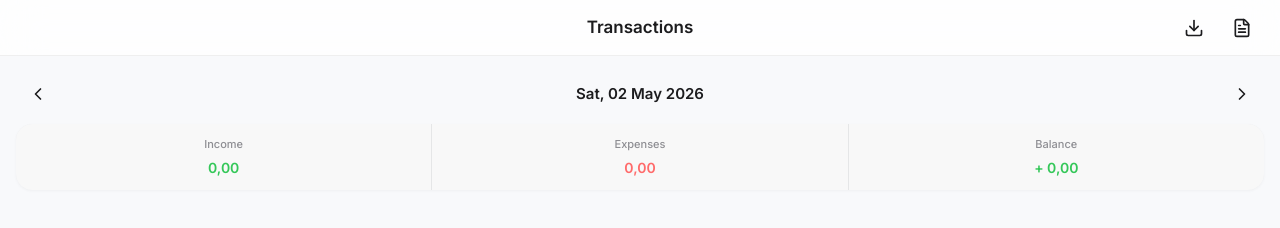
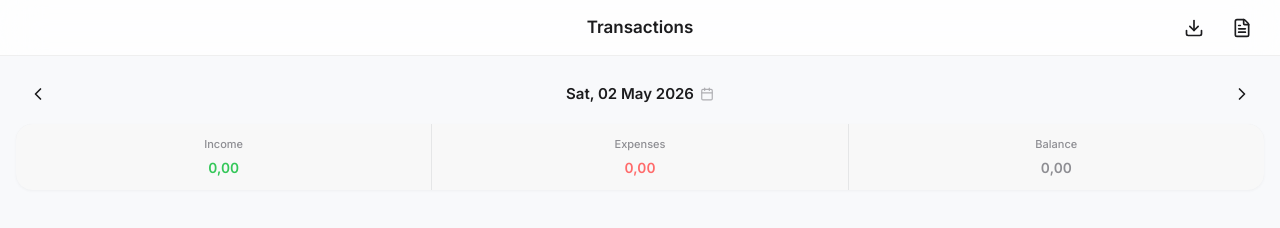
Before and after one commit to mdonnyirwansyah/pfintrack, a Next.js app: page /transactions in a window 1280 px wide. Shown: the top 228 px of the page. Built offline with nearby package versions, Linux system fonts and the light colour scheme.

Commit message:
fix: preserve date state across navigation using query parameters and refine summary bar formatting

```diff
--- a/src/app/transactions/_components/DateNavigator.tsx
+++ b/src/app/transactions/_components/DateNavigator.tsx
@@ -1,8 +1,23 @@
 "use client";
 
+import { useState } from "react";
 import { ChevronLeft, ChevronRight } from "lucide-react";
-import { format, parseISO, addDays, subDays } from "date-fns";
-import { useRef } from "react";
+import {
+  format,
+  parseISO,
+  addDays,
+  subDays,
+  addMonths,
+  subMonths,
+  startOfMonth,
+  endOfMonth,
+  startOfWeek,
+  endOfWeek,
+  eachDayOfInterval,
+  isSameDay,
+  isSameMonth,
+  isToday,
+} from "date-fns";
 import { formatDisplayDate } from "@/lib/format/date";
 
 interface DateNavigatorProps {
@@ -10,26 +25,43 @@ interface DateNavigatorProps {
   onDateChange: (date: string) => void;
 }
 
+const WEEKDAYS = ["Su", "Mo", "Tu", "We", "Th", "Fr", "Sa"];
+
 export function DateNavigator({ activeDate, onDateChange }: DateNavigatorProps) {
-  const inputRef = useRef<HTMLInputElement>(null);
+  const [isOpen, setIsOpen] = useState(false);
+  const [viewDate, setViewDate] = useState(() => parseISO(activeDate));
 
+  const selectedDate = parseISO(activeDate);
   const displayDate = formatDisplayDate(activeDate);
 
   const handlePrev = () => {
-    onDateChange(format(subDays(parseISO(activeDate), 1), "yyyy-MM-dd"));
+    onDateChange(format(subDays(selectedDate, 1), "yyyy-MM-dd"));
   };
 
   const handleNext = () => {
-    onDateChange(format(addDays(parseISO(activeDate), 1), "yyyy-MM-dd"));
+    onDateChange(format(addDays(selectedDate, 1), "yyyy-MM-dd"));
   };
 
-  const handleDateClick = () => {
-    inputRef.current?.showPicker?.();
-    inputRef.current?.click();
+  const handleToggle = () => {
+    if (!isOpen) setViewDate(selectedDate);
+    setIsOpen((v) => !v);
   };
+
+  const handleSelectDay = (date: Date) => {
+    onDateChange(format(date, "yyyy-MM-dd"));
+    setIsOpen(false);
+  };
+
+  // Build calendar grid
+  const monthStart = startOfMonth(viewDate);
+  const monthEnd = endOfMonth(viewDate);
+  const calStart = startOfWeek(monthStart);
+  const calEnd = endOfWeek(monthEnd);
+  const days = eachDayOfInterval({ start: calStart, end: calEnd });
 
   return (
     <div className="flex items-center justify-between px-4 py-2">
+      {/* Prev */}
       <button
         onClick={handlePrev}
         className="flex items-center justify-center rounded-full active:opacity-60 transition-opacity"
@@ -43,29 +75,163 @@ export function DateNavigator({ activeDate, onDateChange }: DateNavigatorProps)
         <ChevronLeft className="w-5 h-5" />
       </button>
 
+      {/* Date button + popup */}
       <div className="relative flex-1 flex justify-center">
         <button
-          onClick={handleDateClick}
-          className="flex items-center justify-center text-[15px] font-semibold active:opacity-70 transition-opacity"
-          style={{ color: "var(--text-primary)", minHeight: "var(--tap-target-min)", minWidth: "var(--tap-target-min)" }}
-          aria-label="Pick date"
+          type="button"
+          onClick={handleToggle}
+          className="flex items-center gap-1 text-[15px] font-semibold transition-opacity active:opacity-70"
+          style={{
+            color: "var(--text-primary)",
+            minHeight: "var(--tap-target-min)",
+          }}
         >
           {displayDate}
+          <svg
+            width="14"
+            height="14"
+            viewBox="0 0 24 24"
+            fill="none"
+            stroke="currentColor"
+            strokeWidth="2"
+            strokeLinecap="round"
+            strokeLinejoin="round"
+            style={{ color: "var(--text-tertiary)", marginLeft: 2 }}
+          >
+            <rect x="3" y="4" width="18" height="18" rx="2" ry="2" />
+            <line x1="16" y1="2" x2="16" y2="6" />
+            <line x1="8" y1="2" x2="8" y2="6" />
+            <line x1="3" y1="10" x2="21" y2="10" />
+          </svg>
         </button>
-        {/* Hidden native date input */}
-        <input
-          ref={inputRef}
-          type="date"
-          value={activeDate}
-          onChange={(e) => {
-            if (e.target.value) onDateChange(e.target.value);
-          }}
-          className="absolute inset-0 opacity-0 w-full cursor-pointer"
-          aria-hidden="true"
-          tabIndex={-1}
-        />
+
+        {/* Calendar popup */}
+        {isOpen && (
+          <>
+            {/* Backdrop */}
+            <div
+              className="fixed inset-0 z-40"
+              onClick={() => setIsOpen(false)}
+            />
+
+            {/* Popup */}
+            <div
+              className="absolute top-full mt-2 z-50 rounded-[16px] p-4 shadow-xl"
+              style={{
+                background: "var(--bg-card)",
+                border: "1px solid var(--border-default)",
+                boxShadow: "0 8px 32px rgba(0,0,0,0.32)",
+                width: 280,
+                left: "50%",
+                transform: "translateX(-50%)",
+              }}
+            >
+              {/* Month navigation */}
+              <div className="flex items-center justify-between mb-3">
+                <button
+                  type="button"
+                  onClick={() => setViewDate((d) => subMonths(d, 1))}
+                  className="flex items-center justify-center rounded-full active:opacity-60"
+                  style={{
+                    width: 32,
+                    height: 32,
+                    color: "var(--text-secondary)",
+                  }}
+                >
+                  <ChevronLeft className="w-4 h-4" />
+                </button>
+
+                <span
+                  className="text-[14px] font-semibold"
+                  style={{ color: "var(--text-primary)" }}
+                >
+                  {format(viewDate, "MMMM yyyy")}
+                </span>
+
+                <button
+                  type="button"
+                  onClick={() => setViewDate((d) => addMonths(d, 1))}
+                  className="flex items-center justify-center rounded-full active:opacity-60"
+                  style={{
+                    width: 32,
+                    height: 32,
+                    color: "var(--text-secondary)",
+                  }}
+                >
+                  <ChevronRight className="w-4 h-4" />
+                </button>
+              </div>
+
+              {/* Weekday headers */}
+              <div className="grid grid-cols-7 mb-1">
+                {WEEKDAYS.map((d) => (
+                  <div
+                    key={d}
+                    className="text-center text-[11px] font-medium py-1"
+                    style={{ color: "var(--text-tertiary)" }}
+                  >
+                    {d}
+                  </div>
+                ))}
+              </div>
+
+              {/* Days grid */}
+              <div className="grid grid-cols-7 gap-y-0.5">
+                {days.map((day) => {
+                  const isSelected = isSameDay(day, selectedDate);
+                  const isCurrentMonth = isSameMonth(day, viewDate);
+                  const isTodayDate = isToday(day);
+
+                  return (
+                    <button
+                      key={day.toISOString()}
+                      type="button"
+                      onClick={() => handleSelectDay(day)}
+                      className="flex items-center justify-center rounded-full text-[13px] font-medium transition-all active:scale-90"
+                      style={{
+                        height: 36,
+                        background: isSelected
+                          ? "var(--color-primary)"
+                          : "transparent",
+                        color: isSelected
+                          ? "#fff"
+                          : !isCurrentMonth
+                          ? "var(--text-tertiary)"
+                          : isTodayDate
+                          ? "var(--color-primary)"
+                          : "var(--text-primary)",
+                        fontWeight: isTodayDate && !isSelected ? 700 : undefined,
+                        outline: isTodayDate && !isSelected
+                          ? "1.5px solid var(--color-primary)"
+                          : undefined,
+                      }}
+                    >
+                      {format(day, "d")}
+                    </button>
+                  );
+                })}
+              </div>
+
+              {/* Today shortcut */}
+              <div className="mt-3 pt-3" style={{ borderTop: "1px solid var(--divider)" }}>
+                <button
+                  type="button"
+                  onClick={() => handleSelectDay(new Date())}
+                  className="w-full text-[13px] font-medium py-1.5 rounded-[8px] transition-opacity active:opacity-70"
+                  style={{
+                    color: "var(--color-primary)",
+                    background: "var(--bg-secondary)",
+                  }}
+                >
+                  Today
+                </button>
+              </div>
+            </div>
+          </>
+        )}
       </div>
 
+      {/* Next */}
       <button
         onClick={handleNext}
         className="flex items-center justify-center rounded-full active:opacity-60 transition-opacity"
--- a/src/app/transactions/_components/IncomeExpenseForm.tsx
+++ b/src/app/transactions/_components/IncomeExpenseForm.tsx
@@ -51,7 +51,7 @@ export function IncomeExpenseForm({
   const defaults: IncomeExpenseFormValues = {
     transaction_date: todayISO(),
     transaction_time: currentTimeHHMM(),
-    wallet_id: wallets[0]?.id ?? "",
+    wallet_id: "",
     amount: "",
     title: "",
     category: "",
--- a/src/app/transactions/_components/SummaryBar.tsx
+++ b/src/app/transactions/_components/SummaryBar.tsx
@@ -9,7 +9,16 @@ interface SummaryBarProps {
 }
 
 export function SummaryBar({ income, expenses, balance }: SummaryBarProps) {
-  const isNegativeBalance = balance < 0;
+  // Income: "+" hanya jika > 0
+  const incomePrefix = income > 0 ? "+ " : "";
+  // Balance: "+" hanya jika > 0, tanpa tanda jika 0 atau negatif
+  const balancePrefix = balance > 0 ? "+ " : "";
+  const balanceColor =
+    balance > 0
+      ? "var(--color-positive)"
+      : balance < 0
+      ? "var(--color-negative)"
+      : "var(--text-secondary)";
 
   return (
     <div
@@ -31,10 +40,10 @@ export function SummaryBar({ income, expenses, balance }: SummaryBarProps) {
           Income
         </span>
         <span
-          className="text-[14px] font-semibold"
+          className="text-[14px] font-semibold tabular-nums"
           style={{ color: "var(--color-positive)" }}
         >
-          {formatIDR(income)}
+          {incomePrefix}{formatIDR(income)}
         </span>
       </div>
 
@@ -50,7 +59,7 @@ export function SummaryBar({ income, expenses, balance }: SummaryBarProps) {
           Expenses
         </span>
         <span
-          className="text-[14px] font-semibold"
+          className="text-[14px] font-semibold tabular-nums"
           style={{ color: "var(--color-negative)" }}
         >
           {formatIDR(expenses)}
@@ -69,15 +78,10 @@ export function SummaryBar({ income, expenses, balance }: SummaryBarProps) {
           Balance
         </span>
         <span
-          className="text-[14px] font-semibold"
-          style={{
-            color: isNegativeBalance
-              ? "var(--color-negative)"
-              : "var(--color-positive)",
-          }}
+          className="text-[14px] font-semibold tabular-nums"
+          style={{ color: balanceColor }}
         >
-          {isNegativeBalance ? "- " : "+ "}
-          {formatIDR(Math.abs(balance))}
+          {balancePrefix}{formatIDR(Math.abs(balance))}
         </span>
       </div>
     </div>
--- a/src/app/transactions/add/expense/page.tsx
+++ b/src/app/transactions/add/expense/page.tsx
@@ -1,18 +1,24 @@
 "use client";
 
-import { useEffect, useState } from "react";
-import { useRouter } from "next/navigation";
+import { Suspense, useEffect, useState } from "react";
+import { useRouter, useSearchParams } from "next/navigation";
 import { AppHeader } from "@/components/shared/AppHeader";
 import { IncomeExpenseForm, type IncomeExpenseFormValues } from "../../_components/IncomeExpenseForm";
 import { useTransactionStore, getTitleSuggestions, getCategorySuggestions } from "@/lib/stores/useTransactionStore";
 import { useWalletStore } from "@/lib/stores/useWalletStore";
 import { transactionsRepo } from "@/lib/storage/transactions";
+import { todayISO } from "@/lib/format/date";
 
-export default function AddExpensePage() {
+function AddExpenseContent() {
   const router = useRouter();
+  const searchParams = useSearchParams();
   const { createTransaction, loadTransactions } = useTransactionStore();
   const { wallets, loadWallets } = useWalletStore();
   const [isSubmitting, setIsSubmitting] = useState(false);
+
+  // Baca ?date= dari URL, fallback ke hari ini
+  const dateParam = searchParams.get("date");
+  const initialDate = dateParam ?? todayISO();
 
   useEffect(() => {
     loadTransactions();
@@ -36,7 +42,7 @@ export default function AddExpensePage() {
         transaction_date: values.transaction_date,
         transaction_time: values.transaction_time,
       });
-      router.push("/transactions");
+      router.push(`/transactions?date=${dateParam ?? todayISO()}`);
     } catch (err) {
       console.error("Failed to create expense:", err);
     } finally {
@@ -50,6 +56,7 @@ export default function AddExpensePage() {
       <IncomeExpenseForm
         type="expense"
         wallets={wallets}
+        initialValues={{ transaction_date: initialDate }}
         titleSuggestions={titleSuggestions}
         categorySuggestions={categorySuggestions}
         isSubmitting={isSubmitting}
@@ -58,3 +65,11 @@ export default function AddExpensePage() {
     </>
   );
 }
+
+export default function AddExpensePage() {
+  return (
+    <Suspense>
+      <AddExpenseContent />
+    </Suspense>
+  );
+}
--- a/src/app/transactions/add/income/page.tsx
+++ b/src/app/transactions/add/income/page.tsx
@@ -1,26 +1,30 @@
 "use client";
 
-import { useEffect, useState } from "react";
-import { useRouter } from "next/navigation";
+import { Suspense, useEffect, useState } from "react";
+import { useRouter, useSearchParams } from "next/navigation";
 import { AppHeader } from "@/components/shared/AppHeader";
 import { IncomeExpenseForm, type IncomeExpenseFormValues } from "../../_components/IncomeExpenseForm";
 import { useTransactionStore, getTitleSuggestions, getCategorySuggestions } from "@/lib/stores/useTransactionStore";
 import { useWalletStore } from "@/lib/stores/useWalletStore";
 import { transactionsRepo } from "@/lib/storage/transactions";
+import { todayISO } from "@/lib/format/date";
 
-export default function AddIncomePage() {
+function AddIncomeContent() {
   const router = useRouter();
+  const searchParams = useSearchParams();
   const { createTransaction, loadTransactions } = useTransactionStore();
   const { wallets, loadWallets } = useWalletStore();
   const [isSubmitting, setIsSubmitting] = useState(false);
 
-  // Load data on mount
+  // Baca ?date= dari URL, fallback ke hari ini
+  const dateParam = searchParams.get("date");
+  const initialDate = dateParam ?? todayISO();
+
   useEffect(() => {
     loadTransactions();
     loadWallets();
   }, [loadTransactions, loadWallets]);
 
-  // Get suggestions from all transactions (not just store state — load fresh)
   const allTxns = transactionsRepo.getAll();
   const titleSuggestions = getTitleSuggestions(allTxns, "income");
   const categorySuggestions = getCategorySuggestions(allTxns, "income");
@@ -38,7 +42,7 @@ export default function AddIncomePage() {
         transaction_date: values.transaction_date,
         transaction_time: values.transaction_time,
       });
-      router.push("/transactions");
+      router.push(`/transactions?date=${dateParam ?? todayISO()}`);
     } catch (err) {
       console.error("Failed to create income:", err);
     } finally {
@@ -52,6 +56,7 @@ export default function AddIncomePage() {
       <IncomeExpenseForm
         type="income"
         wallets={wallets}
+        initialValues={{ transaction_date: initialDate }}
         titleSuggestions={titleSuggestions}
         categorySuggestions={categorySuggestions}
         isSubmitting={isSubmitting}
@@ -60,3 +65,11 @@ export default function AddIncomePage() {
     </>
   );
 }
+
+export default function AddIncomePage() {
+  return (
+    <Suspense>
+      <AddIncomeContent />
+    </Suspense>
+  );
+}
--- a/src/app/transactions/add/transfer/page.tsx
+++ b/src/app/transactions/add/transfer/page.tsx
@@ -1,17 +1,23 @@
 "use client";
 
-import { useEffect, useState } from "react";
-import { useRouter } from "next/navigation";
+import { Suspense, useEffect, useState } from "react";
+import { useRouter, useSearchParams } from "next/navigation";
 import { AppHeader } from "@/components/shared/AppHeader";
 import { TransferForm, type TransferFormValues } from "../../_components/TransferForm";
 import { useTransactionStore } from "@/lib/stores/useTransactionStore";
 import { useWalletStore } from "@/lib/stores/useWalletStore";
+import { todayISO } from "@/lib/format/date";
 
-export default function AddTransferPage() {
+function AddTransferContent() {
   const router = useRouter();
+  const searchParams = useSearchParams();
   const { createTransaction, loadTransactions } = useTransactionStore();
   const { wallets, loadWallets } = useWalletStore();
   const [isSubmitting, setIsSubmitting] = useState(false);
+
+  // Baca ?date= dari URL, fallback ke hari ini
+  const dateParam = searchParams.get("date");
+  const initialDate = dateParam ?? todayISO();
 
   useEffect(() => {
     loadTransactions();
@@ -32,7 +38,7 @@ export default function AddTransferPage() {
         transaction_date: values.transaction_date,
         transaction_time: values.transaction_time,
       });
-      router.push("/transactions");
+      router.push(`/transactions?date=${dateParam ?? todayISO()}`);
     } catch (err) {
       console.error("Failed to create transfer:", err);
     } finally {
@@ -45,9 +51,18 @@ export default function AddTransferPage() {
       <AppHeader title="Add Transfer" showBack />
       <TransferForm
         wallets={wallets}
+        initialValues={{ transaction_date: initialDate }}
         isSubmitting={isSubmitting}
         onSubmit={handleSubmit}
       />
     </>
   );
 }
+
+export default function AddTransferPage() {
+  return (
+    <Suspense>
+      <AddTransferContent />
+    </Suspense>
+  );
+}
--- a/src/app/transactions/page.tsx
+++ b/src/app/transactions/page.tsx
@@ -1,7 +1,7 @@
 "use client";
 
-import { useEffect, useState } from "react";
-import { useRouter } from "next/navigation";
+import { Suspense, useEffect, useState } from "react";
+import { useRouter, useSearchParams } from "next/navigation";
 import {
   Download,
   History,
@@ -23,12 +23,22 @@ import { transactionsRepo } from "@/lib/storage/transactions";
 import { getOrCreateAnonId } from "@/lib/storage/anon-id";
 import { FileText } from "lucide-react";
 
-export default function TransactionsPage() {
+function TransactionsContent() {
   const router = useRouter();
+  const searchParams = useSearchParams();
   const { transactions, isLoading, loadTransactions } = useTransactionStore();
   const { wallets, loadWallets } = useWalletStore();
-  const [activeDate, setActiveDate] = useState(todayISO());
+
+  // Init activeDate dari ?date= query param, fallback ke hari ini
+  const dateParam = searchParams.get("date");
+  const [activeDate, setActiveDate] = useState(dateParam ?? todayISO());
   const [isExporting, setIsExporting] = useState(false);
+
+  // Update state + sync URL sekaligus, hindari useEffect agar tidak ada timing issue
+  const handleDateChange = (date: string) => {
+    setActiveDate(date);
+    router.replace(`/transactions?date=${date}`, { scroll: false });
+  };
 
   useEffect(() => {
     loadTransactions();
@@ -41,7 +51,6 @@ export default function TransactionsPage() {
   const handleExport = async () => {
     setIsExporting(true);
     try {
-      // Lazy load xlsx
       const XLSX = await import("xlsx");
       const allTxns = transactionsRepo.getAll();
       const anonId = getOrCreateAnonId();
@@ -82,19 +91,19 @@ export default function TransactionsPage() {
       label: "Expense",
       icon: <ShoppingCart className="w-5 h-5 text-white" />,
       color: "var(--color-negative)",
-      onClick: () => router.push("/transactions/add/expense"),
+      onClick: () => router.push(`/transactions/add/expense?date=${activeDate}`),
     },
     {
       label: "Income",
       icon: <TrendingUp className="w-5 h-5 text-white" />,
       color: "var(--color-accent-warm)",
-      onClick: () => router.push("/transactions/add/income"),
+      onClick: () => router.push(`/transactions/add/income?date=${activeDate}`),
     },
     {
       label: "Transfer",
       icon: <ArrowRightLeft className="w-5 h-5 text-white" />,
       color: "var(--text-secondary)",
-      onClick: () => router.push("/transactions/add/transfer"),
+      onClick: () => router.push(`/transactions/add/transfer?date=${activeDate}`),
     },
   ];
 
@@ -135,7 +144,7 @@ export default function TransactionsPage() {
 
       <div className="pt-2">
         {/* Date navigator */}
-        <DateNavigator activeDate={activeDate} onDateChange={setActiveDate} />
+        <DateNavigator activeDate={activeDate} onDateChange={handleDateChange} />
 
         {/* Summary bar */}
         <SummaryBar
@@ -189,3 +198,11 @@ export default function TransactionsPage() {
     </>
   );
 }
+
+export default function TransactionsPage() {
+  return (
+    <Suspense>
+      <TransactionsContent />
+    </Suspense>
+  );
+}
```
